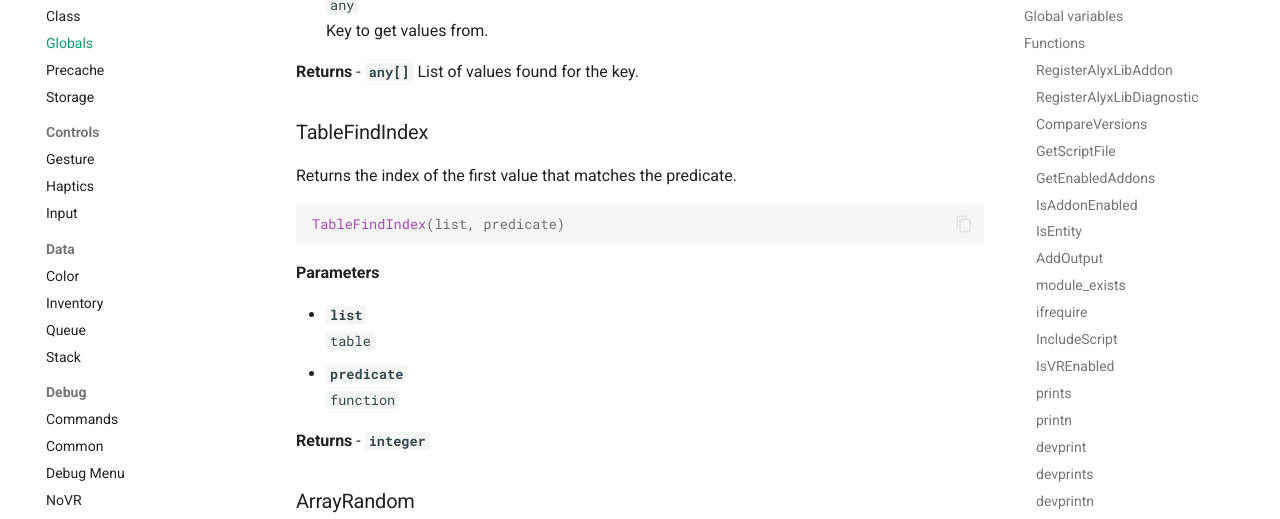
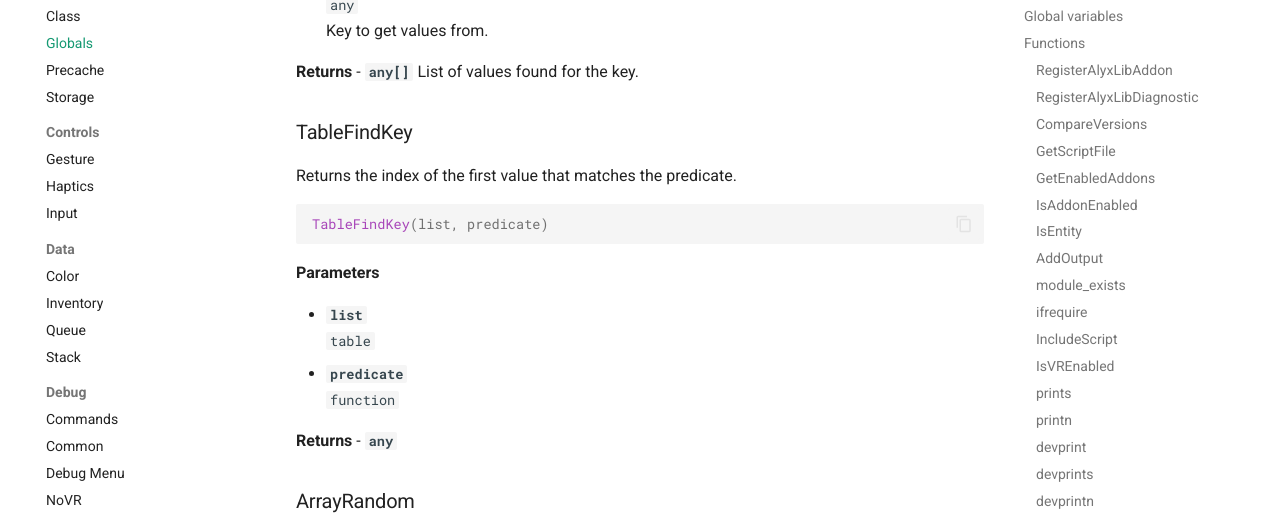
Before and after one commit to FrostSource/alyxlib, an MkDocs documentation site: the page built from docs/reference/globals.md, in a window 1280 px wide and 900 px high, scrolled down 12620 px. Shown: the part 140-659 px from the top of the window. Built offline with MkDocs 1.6.1 and Material for MkDocs 9.7.7, drawn with Linux system fonts in a browser that asks for light colours; plug-ins that fetch from the network failed and are left out; comment, search, counter and statistics services are not loaded.

Commit message:
update references

````diff
--- a/docs/reference/globals.md
+++ b/docs/reference/globals.md
@@ -610,12 +610,12 @@ TablePluck(tbl, key)
 - **`any[]`**
 List of values found for the key.
 
-### TableFindIndex
+### TableFindKey
 
 Returns the index of the first value that matches the predicate.
 
 ```lua
-TableFindIndex(list, predicate)
+TableFindKey(list, predicate)
 ```
 
 **Parameters**
@@ -626,7 +626,7 @@ TableFindIndex(list, predicate)
   `function`
 
 **Returns**
-- **`integer`**
+- **`any`**
 
 ### ArrayRandom
 
--- a/reference_config.yaml
+++ b/reference_config.yaml
@@ -699,7 +699,7 @@ globals:
     - TableValues
     - TableSize
     - TablePluck
-    - TableFindIndex
+    - TableFindKey
     - ArrayRandom
     - ArrayShuffle
     - ArrayRemove
````
Also changed, not shown: docs/reference/class.md (+1 -2 lines), docs/reference/debug/common.md (+1 -1 lines), docs/reference/player/core.md (+0 -2 lines), docs/reference/precache.md (+1 -1 lines).
